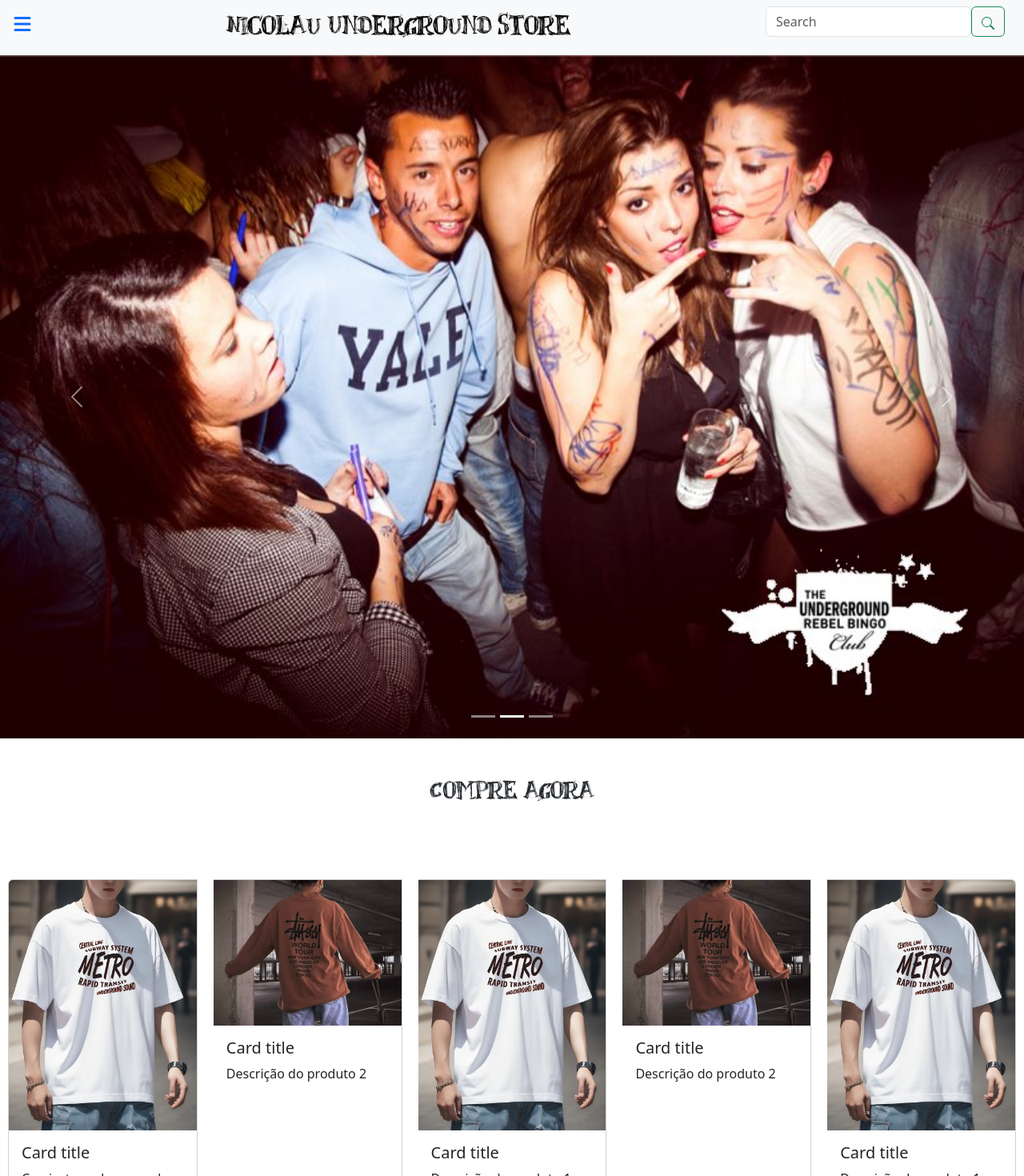
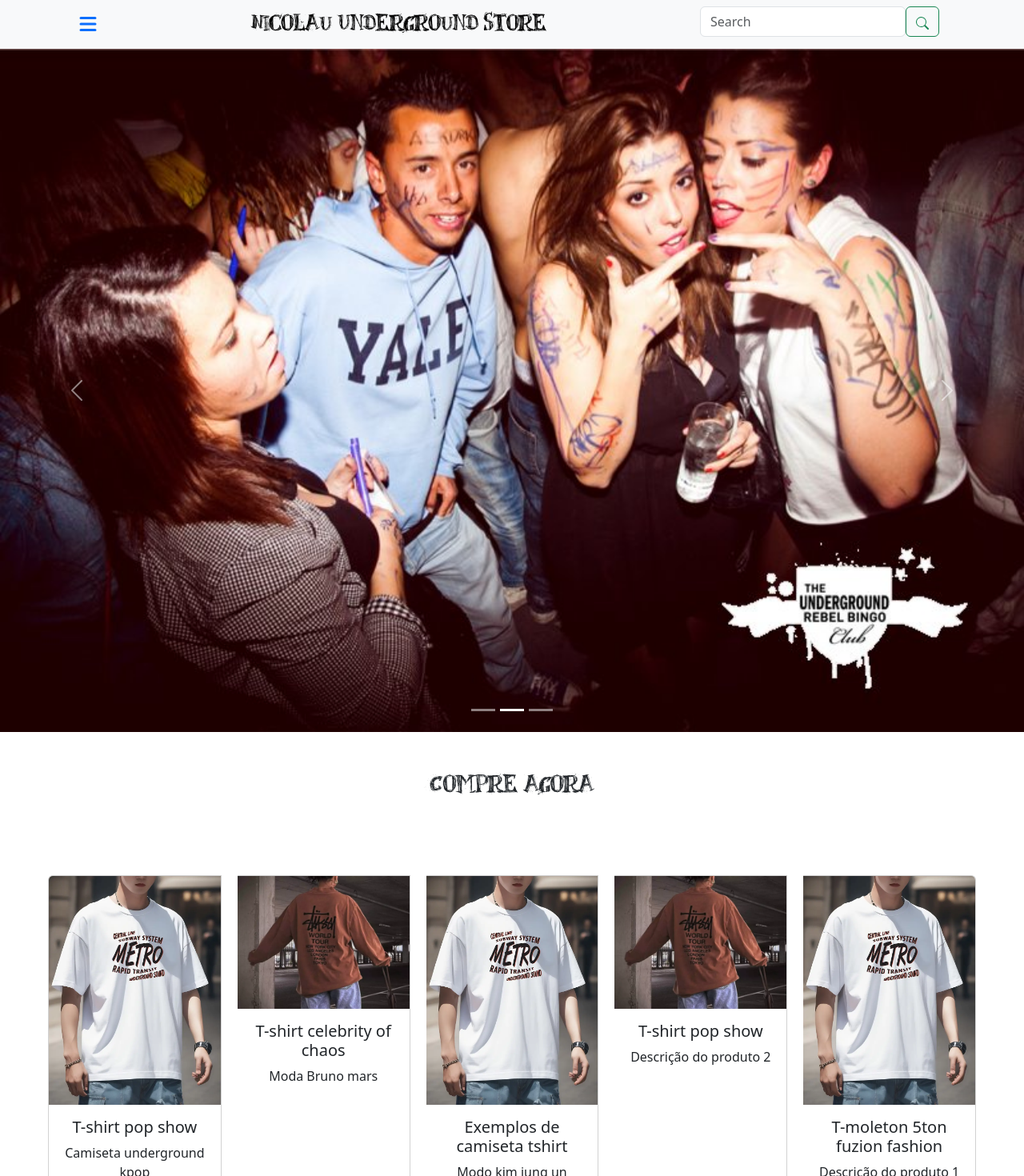
Before and after one commit to LordRyanII/Marketplace_Freelancer, a React (Vite) app in the folder frontend/: page / in a window 1280 px wide. Shown: the top 1470 px of the page at 80% size. Built offline with nearby package versions, Linux system fonts and the light colour scheme; the HTML template or start-up script is replaced by a standard one; a web font is replaced by a local one.

Commit message:
Feat: footer

```diff
--- a/frontend/src/components/cardProdutos/CardProdutos.tsx
+++ b/frontend/src/components/cardProdutos/CardProdutos.tsx
@@ -6,11 +6,11 @@ import './assets/css/CardProdutos.css';
 function CardProdutos() {
     // Dados de exemplo
     const produtos = [
-        { id: 1, imagem: camiseta1, titulo: 'Card title', descricao: 'Camiseta underground kpop' },
-        { id: 2, imagem: camiseta2, titulo: 'Card title', descricao: 'Descrição do produto 2' },
-        { id: 1, imagem: camiseta1, titulo: 'Card title', descricao: 'Descrição do produto 1' },
-        { id: 2, imagem: camiseta2, titulo: 'Card title', descricao: 'Descrição do produto 2' },
-        { id: 1, imagem: camiseta1, titulo: 'Card title', descricao: 'Descrição do produto 1' },
+        { id: 1, imagem: camiseta1, titulo: 'T-shirt pop show', descricao: 'Camiseta underground kpop' },
+        { id: 2, imagem: camiseta2, titulo: 'T-shirt celebrity of chaos', descricao: 'Moda Bruno mars' },
+        { id: 1, imagem: camiseta1, titulo: 'Exemplos de camiseta tshirt', descricao: 'Modo kim jung un' },
+        { id: 2, imagem: camiseta2, titulo: 'T-shirt pop show', descricao: 'Descrição do produto 2' },
+        { id: 1, imagem: camiseta1, titulo: 'T-moleton 5ton fuzion fashion', descricao: 'Descrição do produto 1' },
     ];
 
     return (
@@ -19,11 +19,9 @@ function CardProdutos() {
                 <h2 className="tituloProduto">Compre agora</h2>
             </div>
             <br />
-            <br />
-            <br />
-            <CardGroup style={{ display: 'flex', flexWrap: 'wrap' }}>
+            <CardGroup style={{ display: 'flex', flexWrap: 'wrap', margin: '50px' }}>
                 {produtos.map((produto) => (
-                    <Card key={produto.id} style={{ width: '18rem', margin: '10px' }}>
+                    <Card key={produto.id} style={{ width: '18rem', margin: '10px', textAlign:'center' }} id='card-img'>
                         <Card.Img variant="top" src={produto.imagem} />
                         <Card.Body>
                             <Card.Title>{produto.titulo}</Card.Title>
--- a/frontend/src/components/cardProdutos/assets/css/CardProdutos.css
+++ b/frontend/src/components/cardProdutos/assets/css/CardProdutos.css
@@ -8,3 +8,9 @@
 .tituloProduto{
     font-family: 'deGang';
 }
+
+@media screen and (min-width: 500px) {
+  #card-img{
+    margin: auto;
+  }
+}
--- a/frontend/src/components/footer/Footer.tsx
+++ b/frontend/src/components/footer/Footer.tsx
@@ -1,6 +1,5 @@
 import instagramIcone from './imgs/icons8-instagram-150.png'
 import facebookIcone from './imgs/icons8-facebook-100.png'
-import { NavLink } from 'react-bootstrap';
 import './Footer.css'
 
 function Footer() {
@@ -9,10 +8,10 @@ function Footer() {
       <footer style={{ padding: '20px' }}>
         <p style={{ textAlign: 'center' }}>&copy; 2024 - My Company Nicolau Underground store</p>
         <div className='info-imagens' style={{ textAlign: 'center', margin: 'auto' }}>
-          <a href="https://google.com" target='_blank' title='Nos siga no instagram '>
+          <a href="https://www.instagram.com/nicolas_bma/" target='_blank' title='Nos siga no instagram '>
             <img src={instagramIcone} alt="" style={{ width: "100px", height: "auto" }} />
           </a>
-          <a href="#" target='_blank' title='Visite o nosso perfil na facebok'>
+          <a href="https://www.facebook.com/nicolas.bernardo666" target='_blank' title='Visite o nosso perfil na facebok'>
             <img src={facebookIcone} alt="" style={{ width: "100px", height: "auto" }} />
           </a>
         </div>
--- a/frontend/src/components/header/Header.tsx
+++ b/frontend/src/components/header/Header.tsx
@@ -1,63 +1,11 @@
-import { useState } from 'react';
-import { Navbar, Form, Button, Row, Col, Nav, Offcanvas } from 'react-bootstrap';
-import { HiMenu } from 'react-icons/hi';
-import { BsSearch } from 'react-icons/bs';
+
 import './assets/css/Header.css'
-
+import HomeMenu from '../menu/Menu';
 
 function Header() {
-    const [showMenu, setShowMenu] = useState(false);
-
-    const handleMenuToggle = () => {
-        setShowMenu(!showMenu);
-    };
-
     return (
-        <>
-            <Navbar className="bg-body-tertiary justify-content-between sticky-top" >
-                <Row className="w-100">
-                    <Col xs="auto" className="ml-3">
-                        {/* Botão hamburguer para expandir as opções de menu à esquerda */}
-                        <Button variant="link" onClick={handleMenuToggle}>
-                            <HiMenu size={30} />
-                        </Button>
-                    </Col>
-                    <Col xs="auto" className="mx-auto">
-                        {/* Nome da marca ao meio */}
-                        <Navbar.Brand href="#home"><span id='Nomemarca'>Nicolau Underground store</span></Navbar.Brand>
-                    </Col>
-                    <Col xs="auto" className="mr-1">
-                        {/* Barra de pesquisa com botão de envio e ícone de lupa */}
-                        <Form>
-                            <div className="d-flex">
-                                <Form.Control type="text" placeholder="Search" className="mr-sm-1" />
-                                <Button type="submit" variant="outline-success">
-                                    <BsSearch />
-                                </Button>
-                            </div>
-                        </Form>
-                    </Col>
-                </Row>
-            </Navbar>
-
-            {/* Opções de menu lateral */}
-            <Offcanvas show={showMenu} onHide={handleMenuToggle} placement="start">
-                <Offcanvas.Header closeButton>
-                    <Offcanvas.Title>Opções</Offcanvas.Title>
-                </Offcanvas.Header>
-                <Offcanvas.Body>
-                    <Nav defaultActiveKey="/" className="flex-column">
-                        <Nav.Link href="#home">Inicio</Nav.Link>
-                        <Nav.Link href="#link">Dicas de modas do Nicolas</Nav.Link>
-                        <Nav.Link href="#link">Trocas</Nav.Link>
-                        <Nav.Link href="#link">Quem somos</Nav.Link>
-                        <Nav.Link href="#link">Contato</Nav.Link>
-                        {/* Adicione mais links conforme necessário */}
-                    </Nav>
-                </Offcanvas.Body>
-            </Offcanvas>
-        </>
-    );
+        <HomeMenu />
+    )
 }
 
 export default Header;
--- a/frontend/src/components/header/assets/css/Header.css
+++ b/frontend/src/components/header/assets/css/Header.css
@@ -6,6 +6,14 @@
 
 
 #Nomemarca {
+  padding: 5px;
   font-family: 'deGang';
-  font-size: 35px;
+  font-size: 30px;
 }
+
+  @media (max-width:500px) {
+    #Nomemarca{
+      font-size: 25px;
+    }
+
+  }
--- /dev/null
+++ b/frontend/src/components/menu/Menu.tsx
@@ -0,0 +1,88 @@
+import React, { useState } from 'react';
+import { Navbar, Form, Button, Row, Col, Nav, Offcanvas, Container } from 'react-bootstrap';
+import { HiMenu } from 'react-icons/hi';
+import { BsSearch } from 'react-icons/bs';
+
+function HomeMenu() {
+  const [showMenu, setShowMenu] = useState(false);
+
+  const handleMenuToggle = () => {
+    setShowMenu(!showMenu);
+  };
+
+  return (
+    <>
+      {/* Navbar para dispositivos móveis */}
+      <Navbar className="bg-body-tertiary justify-content-between sticky-top d-lg-none">
+        <Container>
+          <Row className="w-100">
+            <Col xs="auto" className="ml-3">
+              {/* Botão hamburguer para expandir as opções de menu à esquerda */}
+              <Button variant="link" onClick={handleMenuToggle}>
+                <HiMenu size={30} />
+              </Button>
+            </Col>
+          </Row>
+        </Container>
+      </Navbar>
+
+      {/* Navbar para dispositivos de tamanho médio ou maior */}
+      <Navbar className="bg-body-tertiary justify-content-between sticky-top d-md-block d-lg-block">
+        <Container>
+          <Row className="w-100">
+            <Col xs="auto" className="ml-3">
+              {/* Botão hamburguer para expandir as opções de menu à esquerda */}
+              <Button variant="link" onClick={handleMenuToggle} className="d-none d-lg-block">
+                <HiMenu size={30} />
+              </Button>
+            </Col>
+            <Col xs="auto" className="mx-auto">
+              {/* Nome da marca ao meio */}
+              <Navbar.Brand href="#home">
+                <span id='Nomemarca'>Nicolau Underground store</span>
+              </Navbar.Brand>
+            </Col>
+            <Col xs="auto" className="mr-1 d-none d-lg-block">
+              {/* Barra de pesquisa com botão de envio e ícone de lupa (não aparece em dispositivos móveis) */}
+              <Form>
+                <div className="d-flex">
+                  <Form.Control type="text" placeholder="Search" className="mr-sm-1" />
+                  <Button type="submit" variant="outline-success">
+                    <BsSearch />
+                  </Button>
+                </div>
+              </Form>
+            </Col>
+          </Row>
+        </Container>
+      </Navbar>
+
+      {/* Opções de menu lateral */}
+      <Offcanvas show={showMenu} onHide={handleMenuToggle} placement="start">
+        <Offcanvas.Header closeButton>
+          <Offcanvas.Title>Opções</Offcanvas.Title>
+        </Offcanvas.Header>
+        <Offcanvas.Body>
+          <Nav defaultActiveKey="/" className="flex-column">
+            <Nav.Link href="#home">Inicio</Nav.Link>
+            <Nav.Link href="#link">Dicas de modas do Nicolas</Nav.Link>
+            <Nav.Link href="#link">Trocas</Nav.Link>
+            <Nav.Link href="#link">Quem somos</Nav.Link>
+            <Nav.Link href="#link">Contato</Nav.Link>
+            {/* Adicione a opção de pesquisa apenas em dispositivos móveis */}
+            <Form className="d-lg-none">
+              <div className="d-flex">
+                <Form.Control type="text" placeholder="Search" className="mr-sm-1" />
+                <Button type="submit" variant="outline-success">
+                  <BsSearch />
+                </Button>
+              </div>
+            </Form>
+          </Nav>
+        </Offcanvas.Body>
+      </Offcanvas>
+    </>
+  );
+}
+
+export default HomeMenu;
```
Also changed, not shown: frontend/src/components/history/History.tsx (added, +7 -0 lines).
